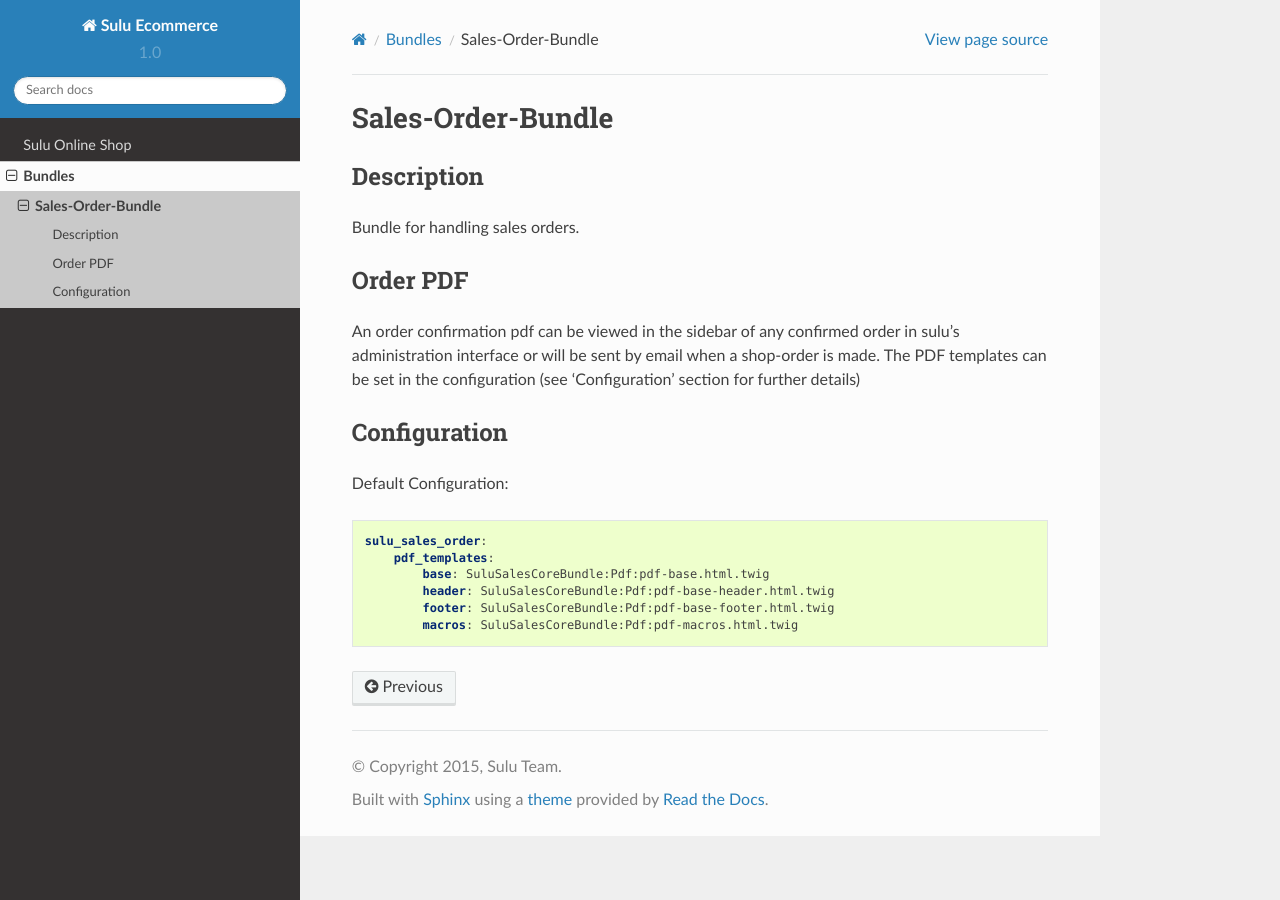
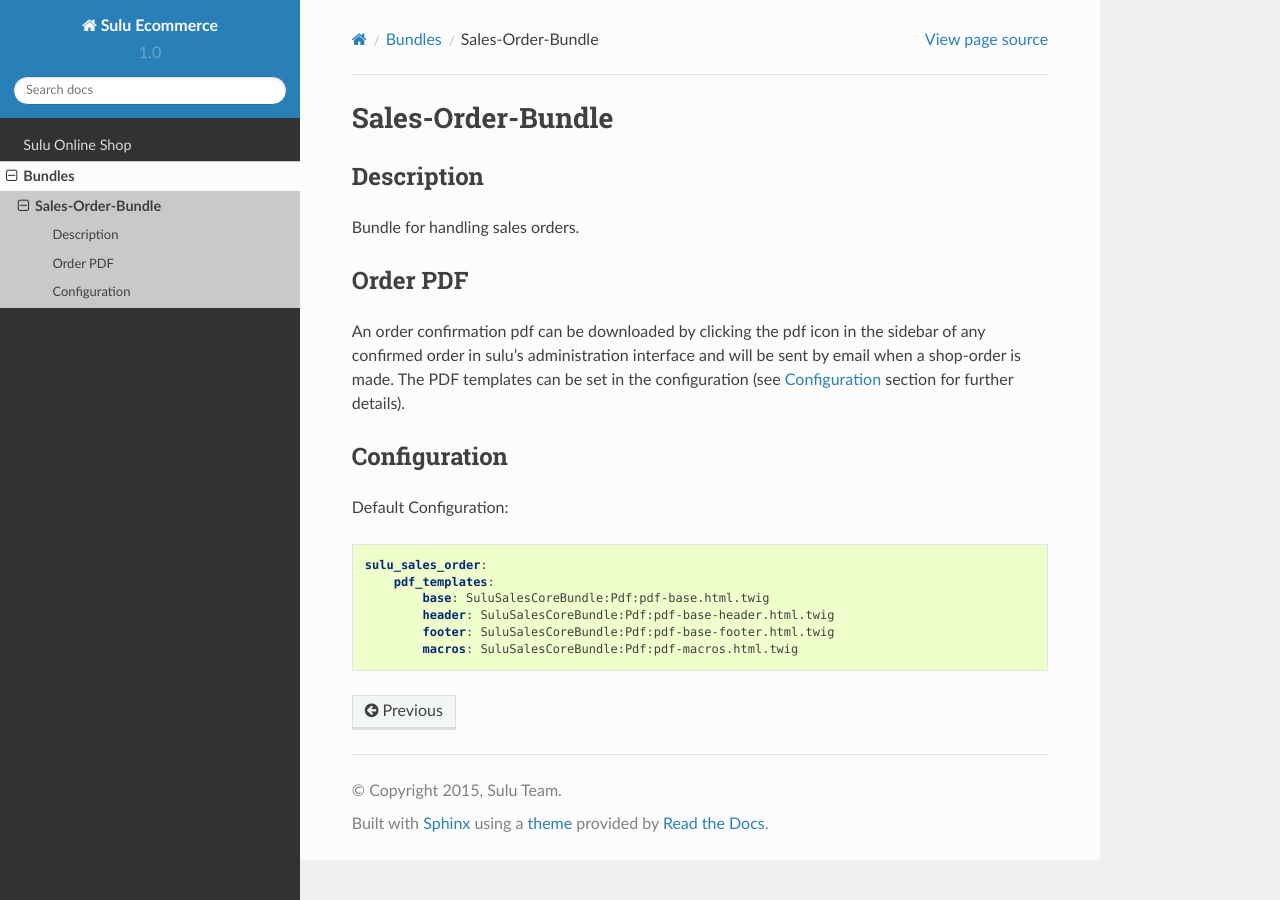
Before and after one commit to sulu/sulu-ecommerce-docs, a Sphinx documentation site: the page built from docs/bundles/sales-order-bundle/index.rst, in a window 1280 px wide. Built offline with Sphinx 7.4.7 and the Read the Docs theme 2.0.0, drawn with Linux system fonts in a browser that asks for light colours.

Commit message:
added pdf to menu structure

```diff
--- a/docs/bundles/sales-order-bundle/index.rst
+++ b/docs/bundles/sales-order-bundle/index.rst
@@ -9,11 +9,11 @@
 Order PDF
 ---------
 
-An order confirmation pdf can be viewed in the sidebar of any confirmed order
-in sulu's administration interface or will be sent by email when a shop-order
-is made.
-The PDF templates can be set in the configuration (see 'Configuration' section
-for further details)
+An order confirmation pdf can be downloaded by clicking the pdf icon in the
+sidebar of any confirmed order in sulu's administration interface and will be
+sent by email when a shop-order is made.
+The PDF templates can be set in the configuration (see `Configuration`_ section
+for further details).
 
 Configuration
 -------------
--- a/docs/shop/index.rst
+++ b/docs/shop/index.rst
@@ -10,3 +10,4 @@
    search/index
    products/index
    cart/index
+   pdf/index
--- a/docs/shop/pdf/index.rst
+++ b/docs/shop/pdf/index.rst
@@ -1,5 +1,5 @@
-Products
-========
+PDF
+===
 
 .. toctree::
    :maxdepth: 2
```
